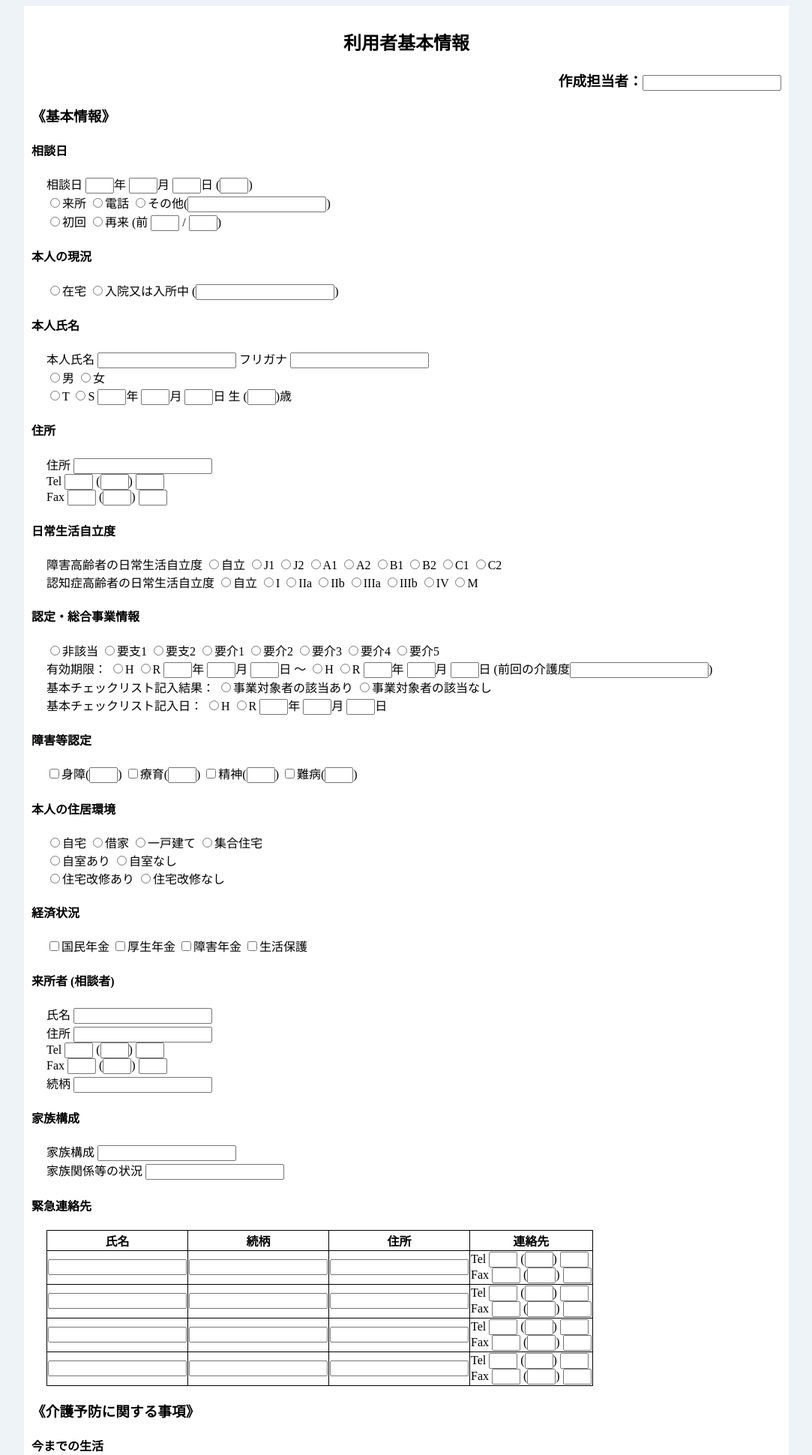
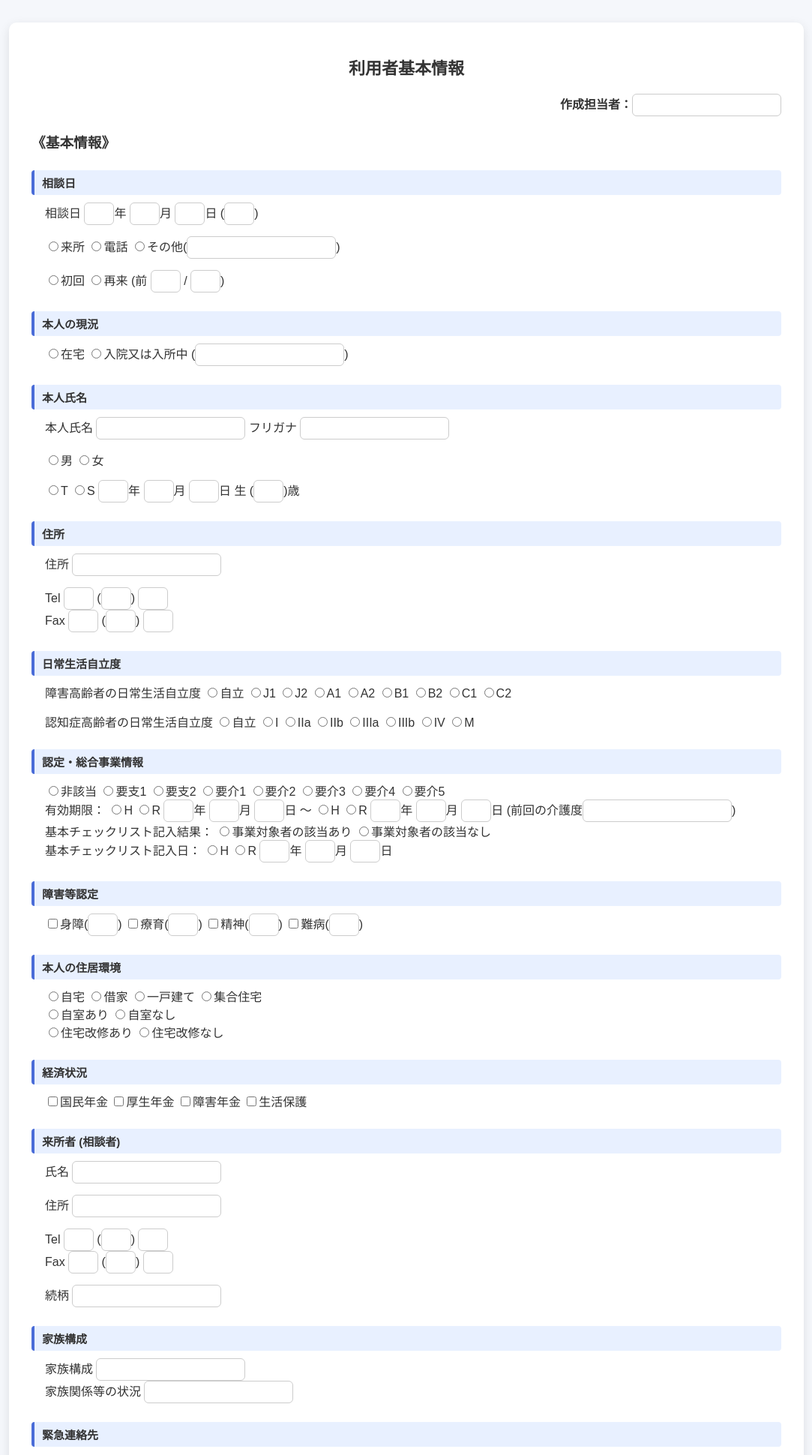
Before and after one commit to UMEZAWADAN/SD-5, a Flask app: page /shousai_kihon in a window 1280 px wide. Shown: the top 1940 px of the page at 75% size, without its empty margins (98-1181 px from the left). Run offline with Flask 3, Linux system fonts and the light colour scheme.

Commit message:
シート変更

```diff
--- a/static/css/kihon.css
+++ b/static/css/kihon.css
@@ -1,40 +1,81 @@
-body{
-    background-color: #EEF3F8;
+body {
+    background-color: #f5f7fb;
+    font-family: "Hiragino Kaku Gothic ProN", "Meiryo", sans-serif;
+    color: #333;
+    margin: 0;
+    padding: 30px 0;
 }
 
-.riyousha_kihon_jouhou{
-    background-color: white;
-    padding: 10px;
+.riyousha_kihon_jouhou {
+    background-color: #fff;
+    padding: 25px 30px;
     width: 1000px;
     margin: auto;
+    border-radius: 10px;
+    box-shadow: 0 4px 14px rgba(0, 0, 0, 0.1);
 }
 
-/*.soudan_date_part *, .genkyou_part *, .honnin_name_part *, .address_part *{
-    display: inline;
+h2 {
+    text-align: center;
+    font-size: 22px;
+    margin-bottom: 20px;
+    font-weight: bold;
+}
 
-}*/
+h3.sakusei_name {
+    text-align: right;
+    font-size: 16px;
+    margin-bottom: 20px;
+}
 
-h2{
+h4 {
+    font-size: 15px;
+    margin-top: 25px;
+    margin-bottom: 10px;
+    background: #e8f0ff;
+    padding: 6px 10px;
+    border-left: 4px solid #4a6cd8;
+    border-radius: 4px;
+}
+
+h4 ~ div {
+    margin-left: 18px;
+    margin-bottom: 15px;
+}
+
+.short_text {
+    width: 40px;
+}
+
+table {
+    width: 100%;
+    border-collapse: collapse;
+    margin: 15px 0;
+    background: #fff;
+    border-radius: 6px;
+    overflow: hidden;
+}
+
+table th,
+table td {
+    border: 1px solid #d3d8e0;
+    padding: 6px 10px;
+    font-size: 14px;
+}
+
+table th {
+    background: #e9f0f7;
+    font-weight: bold;
     text-align: center;
 }
 
-h3.sakusei_name{
-    text-align: right;
+input[type="text"],
+input[type="number"],
+textarea {
+    padding: 6px 8px;
+    border-radius: 6px;
+    border: 1px solid #ccc;
+    font-size: 14px;
+    background: #fff;
+    box-sizing: border-box;
 }
-
-h4 ~ div{
-    margin-left: 20px;
-}
-
-/*h4 ~ div *{
-    display: inline;
-}*/
-
-.short_text{
-    width: 30px;
-}
-
-table, th, td{
-    border: 1px solid;
-    border-collapse: collapse;
-}
```
Also changed, not shown: static/css/login.css (+37 -16 lines), static/css/sintai.css (+54 -53 lines).
